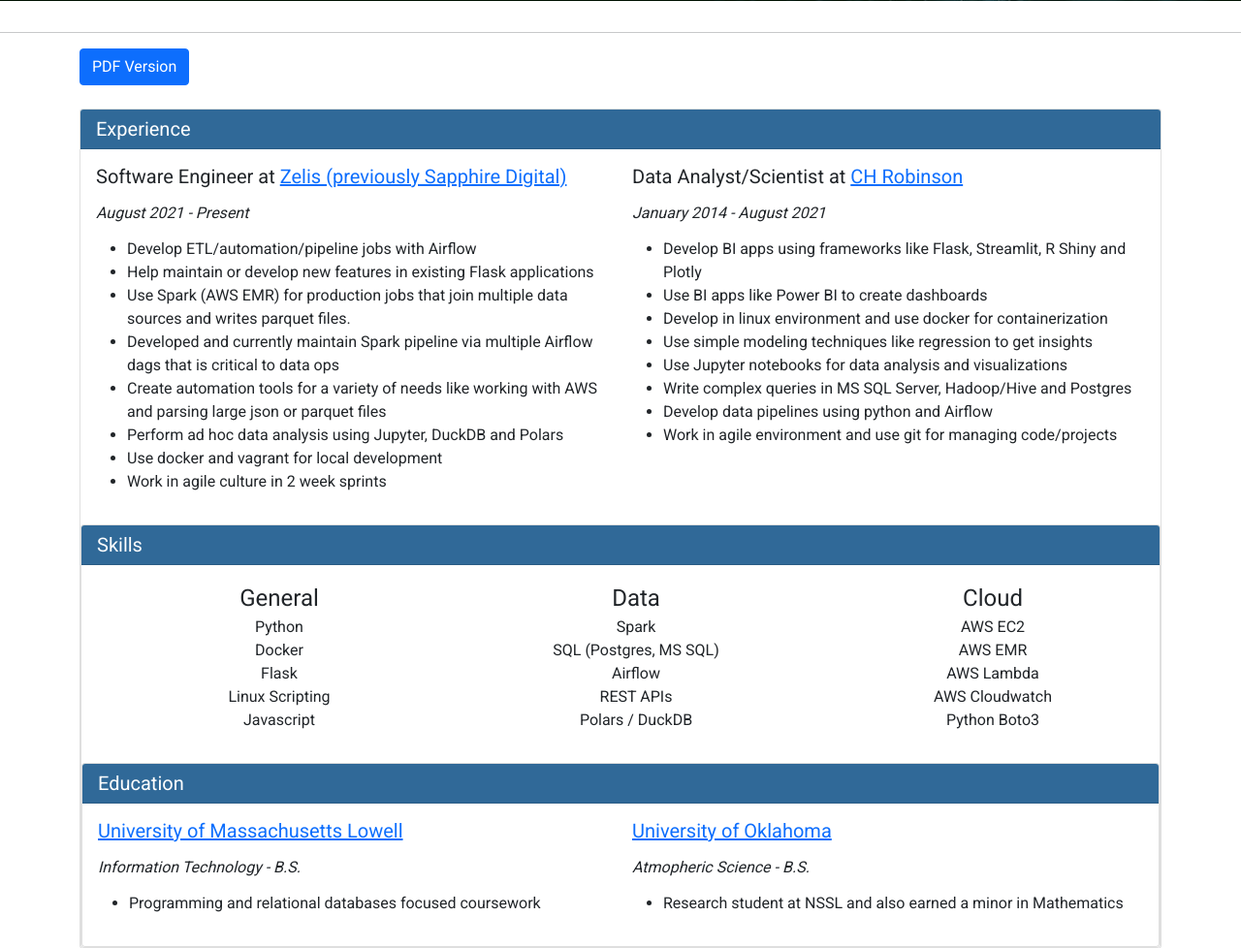
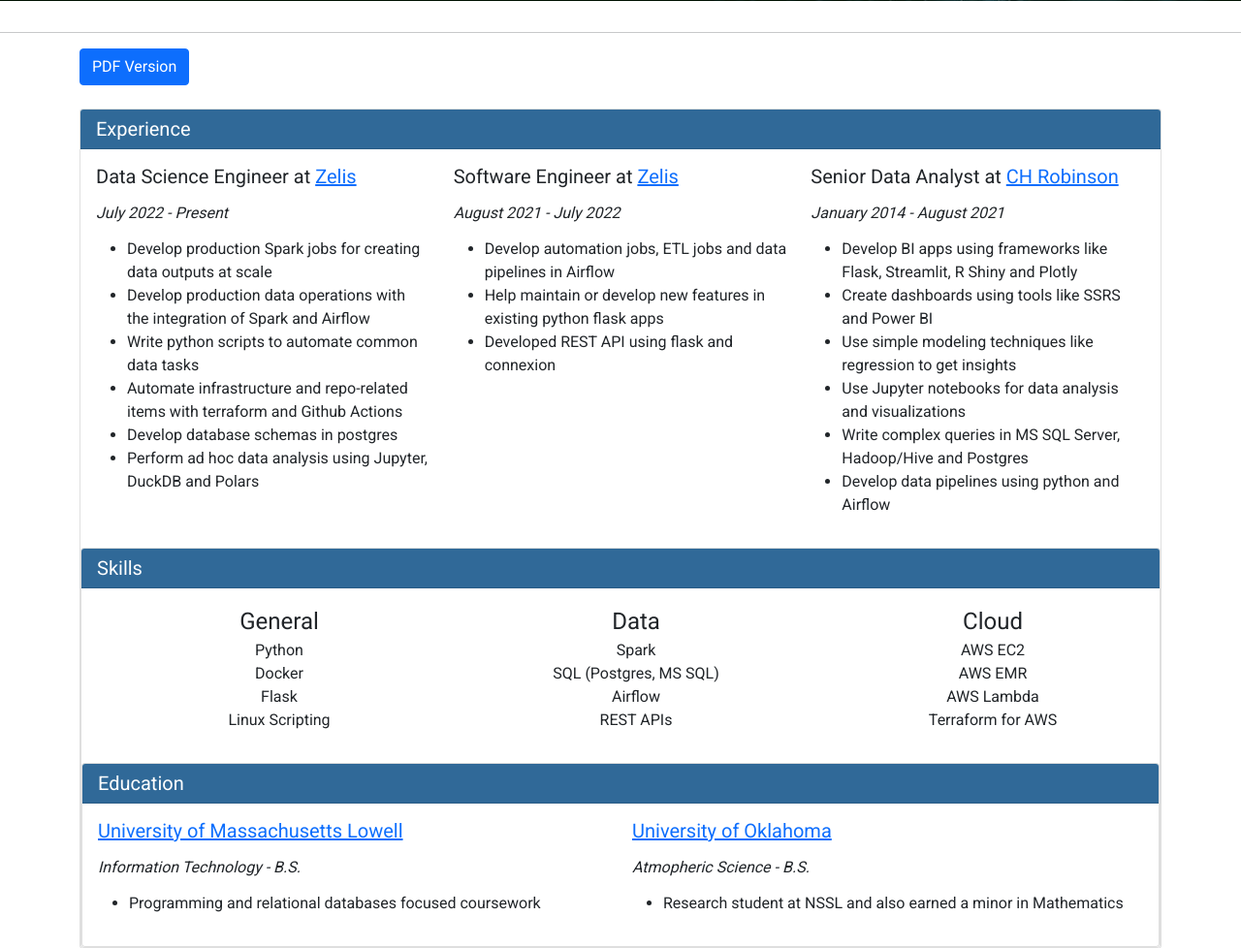
Before and after one commit to bvmcode/thepythongeek_new, a Flask app: page /resume/ in a window 1280 px wide. Shown: the part 725-1703 px from the top of the page at 97% size. Run offline with Flask 2, Linux system fonts and the light colour scheme; parts of the project's set-up code (start-up, migrations or seed data) failed here and were passed over; some libraries are stand-ins or nearby versions.

Commit message:
update resume for improved accuracy

```diff
--- a/client/app/templates/resume.html
+++ b/client/app/templates/resume.html
@@ -14,31 +14,36 @@
          <div class="card-body">
             <div class="row align-items-start">
                 <div class="col-sm">
-                <h5 class="resume-company card-title">Software Engineer at <a href="https://getsapphire.com/">Zelis (previously Sapphire Digital)</a></h5>
-                <h6 class="resume-dates mt-3 mb-3"><i>August 2021 - Present</i></h6>
+                <h5 class="resume-company card-title">Data Science Engineer at <a href="https://www.zelis.com/">Zelis</a></h5>
+                <h6 class="resume-dates mt-3 mb-3"><i>July 2022 - Present</i></h6>
                 <ul>
-                    <li>Develop ETL/automation/pipeline jobs with Airflow</li>
-                    <li>Help maintain or develop new features in existing Flask applications</li>
-                    <li>Use Spark (AWS EMR) for production jobs that join multiple data sources and writes parquet files.</li>
-                    <li>Developed and currently maintain Spark pipeline via multiple Airflow dags that is critical to data ops</li>
-                    <li>Create automation tools for a variety of needs like working with AWS and parsing large json or parquet files</li>
+                    <li>Develop production Spark jobs for creating data outputs at scale</li>
+                    <li>Develop production data operations with the integration of Spark and Airflow</li>
+                    <li>Write python scripts to automate common data tasks</li>
+                    <li>Automate infrastructure and repo-related items with terraform and Github Actions</li>
+                    <li>Develop database schemas in postgres</li>
                     <li>Perform ad hoc data analysis using Jupyter, DuckDB and Polars</li>
-                    <li>Use docker and vagrant for local development</li>
-                    <li>Work in agile culture in 2 week sprints</li>
                 </ul>
                 </div>
                 <div class="col-sm">
-                    <h5 class="resume-company card-title">Data Analyst/Scientist at <a href="https://chrobinson.com/">CH Robinson</a></h5>
+                    <h5 class="resume-company card-title">Software Engineer at <a href="https://www.zelis.com/">Zelis</a></h5>
+                    <h6 class="resume-dates mt-3 mb-3"><i>August 2021 - July 2022</i></h6>
+                    <ul>
+                        <li>Develop automation jobs, ETL jobs and data pipelines in Airflow</li>
+                        <li>Help maintain or develop new features in existing python flask apps</li>
+                        <li>Developed REST API using flask and connexion</li>
+                    </ul>
+                    </div>
+                <div class="col-sm">
+                    <h5 class="resume-company card-title">Senior Data Analyst at <a href="https://chrobinson.com/">CH Robinson</a></h5>
                     <h6 class="resume-dates mt-3 mb-3"><i>January 2014 - August 2021</i></h6>
                     <ul>
                         <li>Develop BI apps using frameworks like Flask, Streamlit, R Shiny and Plotly</li>
-                        <li>Use BI apps like Power BI to create dashboards </li>
-                        <li>Develop in linux environment and use docker for containerization</li>
+                        <li>Create dashboards using tools like SSRS and Power BI </li>
                         <li>Use simple modeling techniques like regression to get insights</li>
                         <li>Use Jupyter notebooks for data analysis and visualizations</li>
                         <li>Write complex queries in MS SQL Server, Hadoop/Hive and Postgres</li>
                         <li>Develop data pipelines using python and Airflow</li>
-                        <li>Work in agile environment and use git for managing code/projects</li>
                     </ul>
                 </div>
             </div>
@@ -57,7 +62,6 @@
                       <li>Docker</li>
                       <li>Flask</li>
                       <li>Linux Scripting</li>
-                      <li>Javascript</li>
                   </ul>
                   </div>
                   <div class="col-sm">
@@ -67,7 +71,6 @@
                         <li>SQL (Postgres, MS SQL)</li>
                         <li>Airflow</li>
                         <li>REST APIs</li>
-                        <li>Polars / DuckDB</li>
                       </ul>
                   </div>
                   <div class="col">
@@ -76,8 +79,7 @@
                         <li>AWS EC2</li>
                         <li>AWS EMR</li>
                         <li>AWS Lambda</li>
-                        <li>AWS Cloudwatch</li>
-                        <li>Python Boto3</li>
+                        <li>Terraform for AWS</li>
                     </ul>
                 </div>
               </div>
```
Also changed, not shown: 1 other file.
